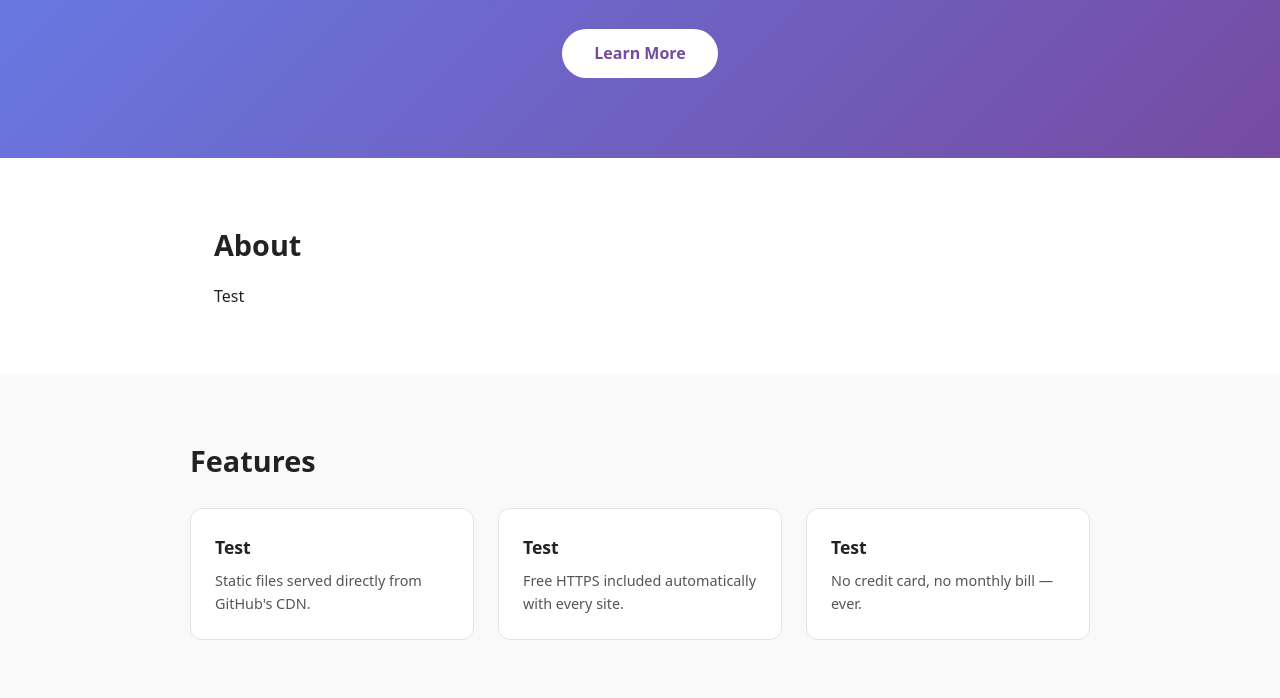
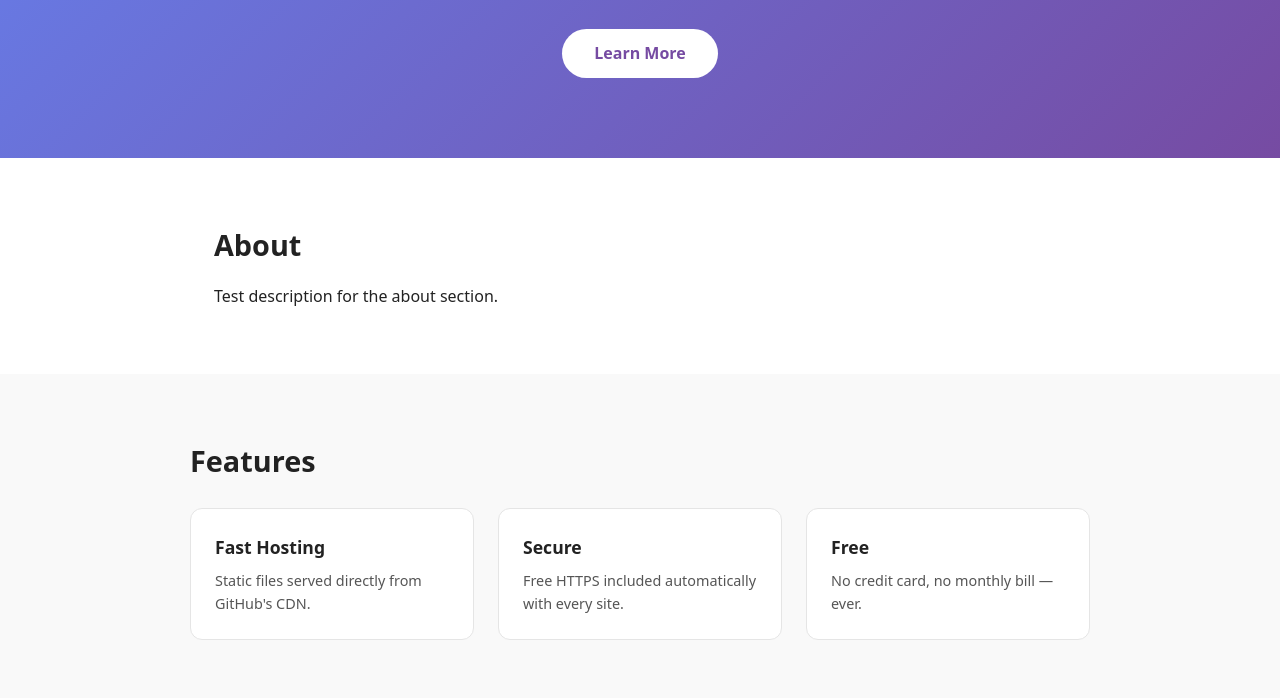
Before and after one commit to AugustZhang1/PagesCSMTest, a plain HTML site: page index.html in a window 1280 px wide. Shown: the part 254-952 px from the top of the page. Drawn offline with Linux system fonts and the light colour scheme.

Commit message:
Test
TEst

```diff
--- /dev/null
+++ b/content.json
@@ -0,0 +1,23 @@
+{
+  "hero": {
+    "title": "Welcome to My Test Website",
+    "subtitle": "Built with plain HTML & CSS — hosted free on GitHub Pages."
+  },
+  "aboutText": "Test description for the about section.",
+  "features": [
+    {
+      "title": "Fast Hosting",
+      "description": "Static files served directly from GitHub's CDN."
+    },
+    {
+      "title": "Secure",
+      "description": "Free HTTPS included automatically with every site."
+    },
+    {
+      "title": "Free",
+      "description": "No credit card, no monthly bill — ever."
+    }
+  ],
+  "contactEmail": "Test@gmail.com",
+  "footerText": "© 2026 My Test Site"
+}
--- a/index.html
+++ b/index.html
@@ -10,7 +10,7 @@
 
   <header>
     <nav>
-      <span class="logo">  MyTestSite</span>
+      <span class="logo">MyTestSite</span>
       <ul>
         <li><a href="#about">About</a></li>
         <li><a href="#features">Features</a></li>
@@ -20,42 +20,59 @@
   </header>
 
   <section class="hero">
-    <h1>Welcome to My Test Website</h1>
-    <p>Built with plain HTML & CSS — hosted free on GitHub Pages.</p>
+    <h1 id="hero-title">Loading...</h1>
+    <p id="hero-subtitle">Loading...</p>
     <a href="#about" class="btn">Learn More</a>
   </section>
 
   <section id="about" class="section">
     <h2>About</h2>
-    <p>Test</p>
+    <p id="about-text">Loading...</p>
   </section>
 
   <section id="features" class="section alt">
     <h2>Features</h2>
-    <div class="cards">
-      <div class="card">
-        <h3>Test</h3>
-        <p>Static files served directly from GitHub's CDN.</p>
-      </div>
-      <div class="card">
-        <h3>Test</h3>
-        <p>Free HTTPS included automatically with every site.</p>
-      </div>
-      <div class="card">
-        <h3>Test</h3>
-        <p>No credit card, no monthly bill — ever.</p>
-      </div>
-    </div>
+    <div class="cards" id="features-container"></div>
   </section>
 
   <section id="contact" class="section">
     <h2>Contact</h2>
-    <p>Reach me at <a href="mailto:hello@example.com">Test@gmail.com</a></p>
+    <p>Reach me at <a id="contact-email" href="mailto:">Loading...</a></p>
   </section>
 
   <footer>
-    <p>Test</p>
+    <p id="footer-text">Loading...</p>
   </footer>
+
+  <script>
+    fetch('content.json')
+      .then(response => response.json())
+      .then(data => {
+        // 1. Populate standard text fields
+        document.getElementById('hero-title').innerText = data.hero.title;
+        document.getElementById('hero-subtitle').innerText = data.hero.subtitle;
+        document.getElementById('about-text').innerText = data.aboutText;
+        document.getElementById('footer-text').innerText = data.footerText;
+
+        // 2. Populate the contact email and href link
+        const emailEl = document.getElementById('contact-email');
+        emailEl.innerText = data.contactEmail;
+        emailEl.href = `mailto:${data.contactEmail}`;
+
+        // 3. Dynamically build the Feature Cards
+        const featuresContainer = document.getElementById('features-container');
+        data.features.forEach(feature => {
+          const card = document.createElement('div');
+          card.className = 'card';
+          card.innerHTML = `
+            <h3>${feature.title}</h3>
+            <p>${feature.description}</p>
+          `;
+          featuresContainer.appendChild(card);
+        });
+      })
+      .catch(error => console.error('Error loading content:', error));
+  </script>
 
 </body>
 </html>
```
Also changed, not shown: 1 other file.
